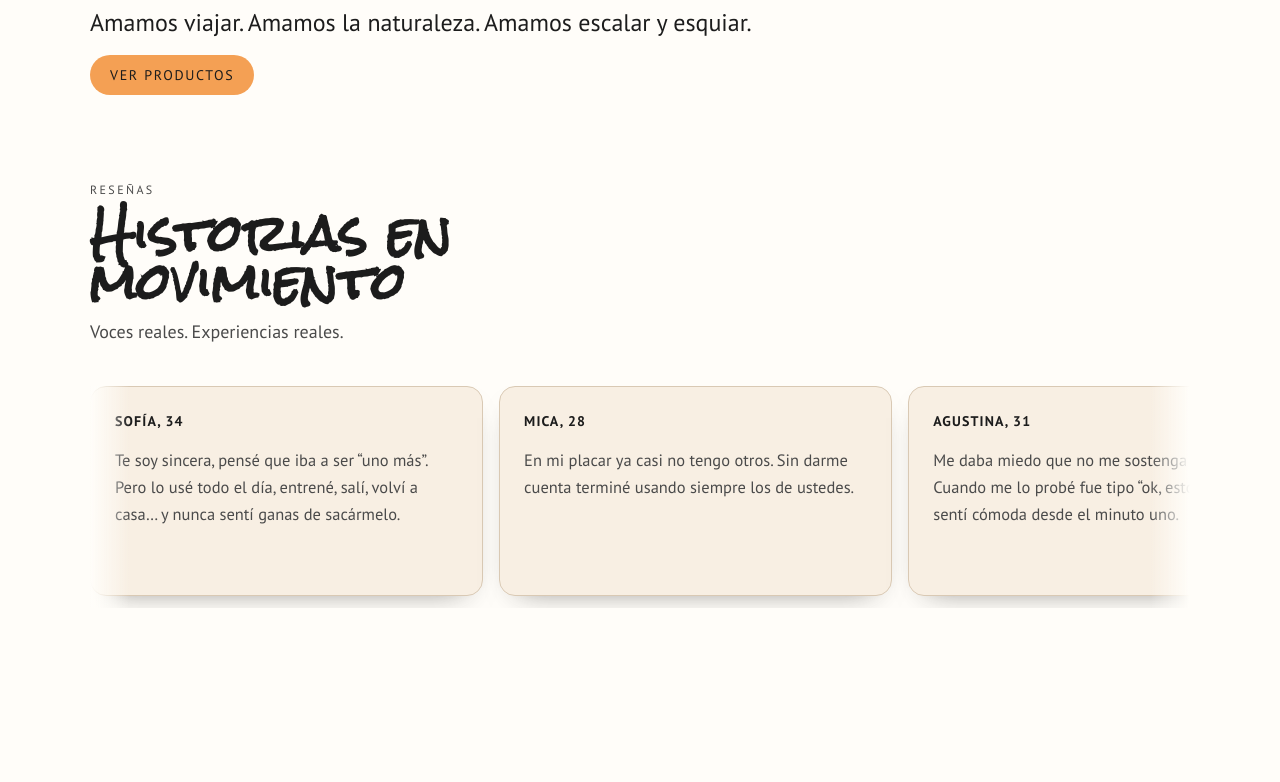
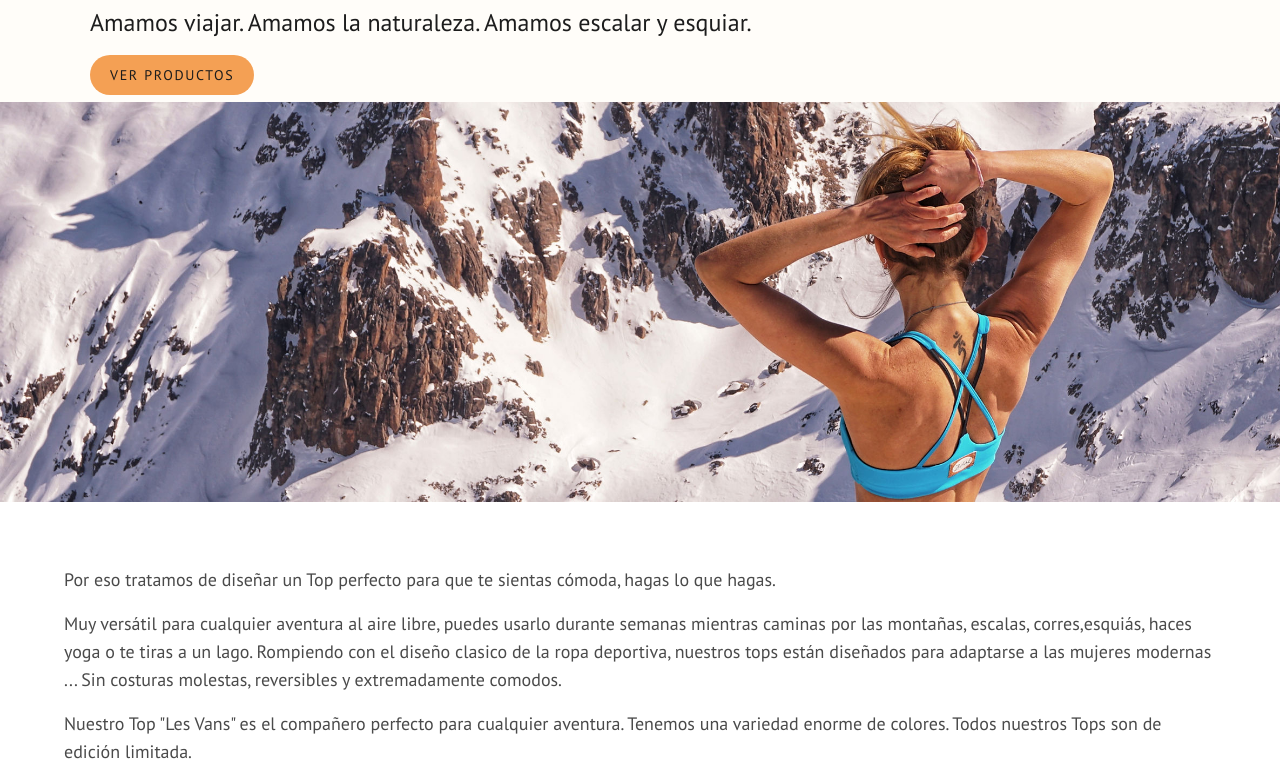
Before and after one commit to elevyg/zodiak-web, a Next.js app: page / in a window 1280 px wide. Shown: the part 698-1480 px from the top of the page. Built offline with nearby package versions, Linux system fonts and the light colour scheme.

Commit message:
feat: story

```diff
--- a/src/app/page.tsx
+++ b/src/app/page.tsx
@@ -7,6 +7,7 @@ import { Header } from "@/components/sections/header";
 import { HeroSection } from "@/components/sections/hero-section";
 import { ProductsSection } from "@/components/sections/products-section";
 import { ReviewsSection } from "@/components/sections/reviews-section";
+import { StorySection } from "@/components/sections/story-section";
 import { getAboutMarkdown, getFaq, getGallery, getProducts, getSiteContent } from "@/lib/content/content";
 
 export async function generateMetadata(): Promise<Metadata> {
@@ -38,6 +39,7 @@ export default async function HomePage() {
       <Header nav={site.nav} />
       <main>
         <HeroSection hero={site.hero} instagram={site.social.instagram} />
+        <StorySection />
         <ReviewsSection reviews={site.reviews} />
         <BrandSection title={site.brandStory.title} paragraphs={site.brandStory.paragraphs} markdown={aboutMarkdown} />
         <ProductsSection items={products} />
--- /dev/null
+++ b/src/components/sections/story-section.tsx
@@ -0,0 +1,37 @@
+import Image from "next/image"
+
+export function StorySection() {
+  return (
+    <section className="bg-white flex flex-col">
+      <div className="relative h-[400px] w-screen overflow-hidden bg-white">
+        <Image
+          src="/images/galeria-01.jpg"
+          alt="Top Les Vans en entorno de montaña"
+          priority
+          fill
+          sizes="100vw"
+          className="object-cover"
+        />
+      </div>
+      <div className="bg-white text-base leading-relaxed text-inkMuted md:text-lg p-12 md:p-16 flex flex-col gap-4">
+        <p>
+          Por eso tratamos de diseñar un Top perfecto para que te sientas
+          cómoda, hagas lo que hagas.
+        </p>
+        <p>
+          Muy versátil para cualquier aventura al aire libre, puedes usarlo
+          durante semanas mientras caminas por las montañas, escalas,
+          corres,esquiás, haces yoga o te tiras a un lago. Rompiendo con el
+          diseño clasico de la ropa deportiva, nuestros tops están diseñados
+          para adaptarse a las mujeres modernas ... Sin costuras molestas,
+          reversibles y extremadamente comodos.
+        </p>
+        <p>
+          Nuestro Top "Les Vans" es el compañero perfecto para cualquier
+          aventura. Tenemos una variedad enorme de colores. Todos nuestros Tops
+          son de edición limitada.
+        </p>
+      </div>
+    </section>
+  )
+}
```
